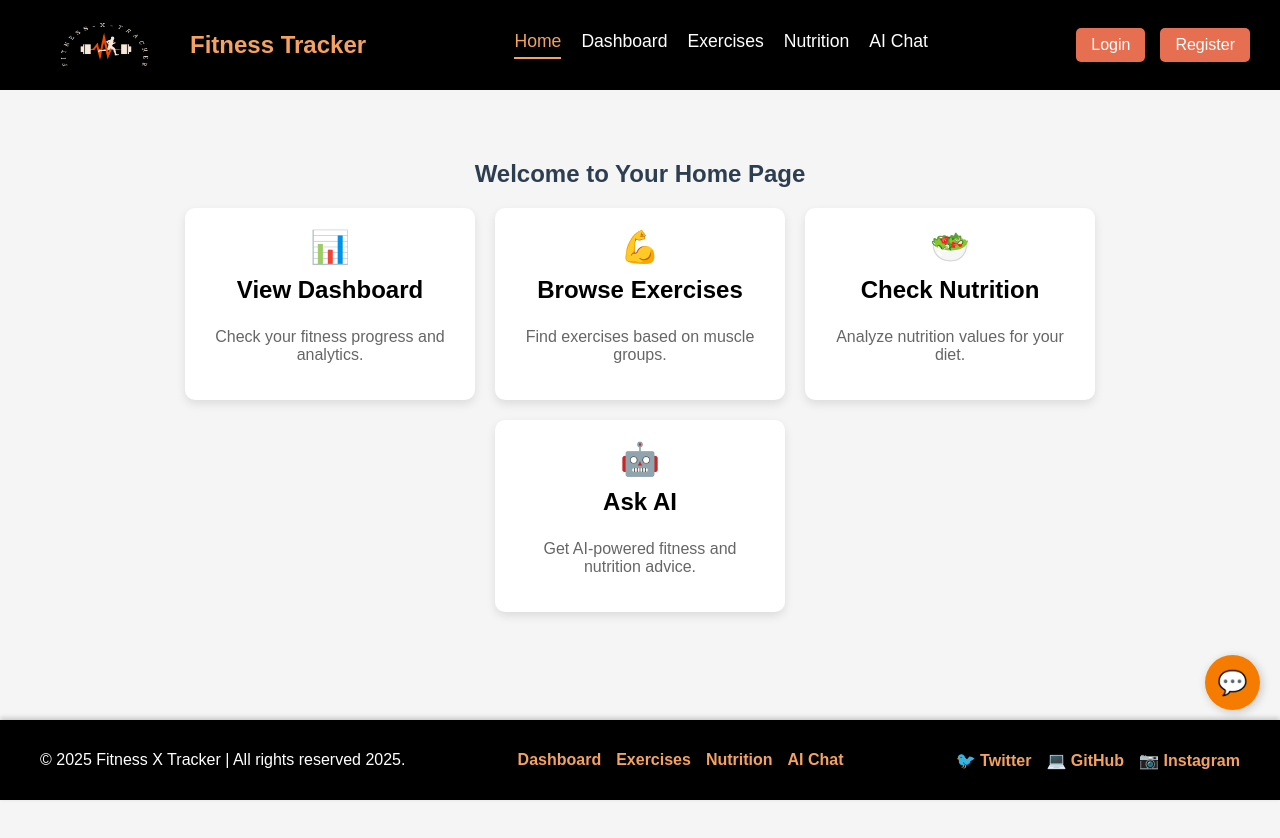
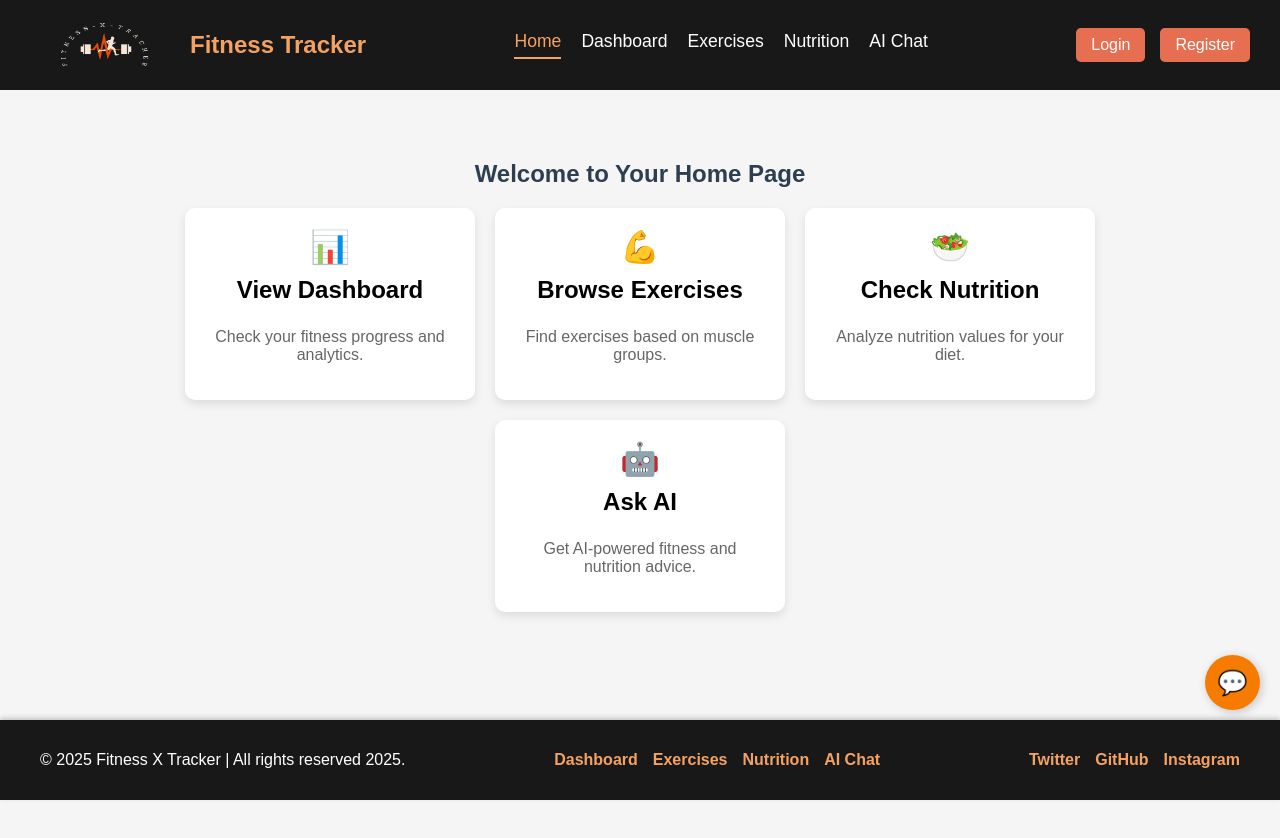
Before and after one commit to AkshayDaundkar/WebDataManagement, a React (Create React App) app in the folder frontend/: page / in a window 1280 px wide. Shown: the top 838 px of the page. Built offline with nearby package versions, Linux system fonts and the light colour scheme.

Commit message:
added few fixes to logo and css

```diff
--- a/frontend/src/components/Footer.css
+++ b/frontend/src/components/Footer.css
@@ -1,6 +1,6 @@
 /* Footer Styles */
 .footer {
-  background-color: black;
+  background-color: rgba(0, 0, 0, 0.9);
   color: white;
   text-align: center;
   padding: 15px 0;
--- a/frontend/src/components/Footer.js
+++ b/frontend/src/components/Footer.js
@@ -24,21 +24,21 @@ const Footer = () => {
             target="_blank"
             rel="noopener noreferrer"
           >
-            🐦 Twitter
+            Twitter
           </a>
           <a
             href="https://github.com"
             target="_blank"
             rel="noopener noreferrer"
           >
-            💻 GitHub
+            GitHub
           </a>
           <a
             href="https://instagram.com"
             target="_blank"
             rel="noopener noreferrer"
           >
-            📷 Instagram
+            Instagram
           </a>
         </div>
       </div>
--- a/frontend/src/components/Navbar.css
+++ b/frontend/src/components/Navbar.css
@@ -3,7 +3,7 @@
   display: flex;
   justify-content: space-between;
   align-items: center;
-  background: black;
+  background: rgba(0, 0, 0, 0.9);
   color: white;
   padding: 15px 30px;
   box-shadow: 0 4px 10px rgba(0, 0, 0, 0.2);
--- a/frontend/src/components/Navbar.js
+++ b/frontend/src/components/Navbar.js
@@ -2,7 +2,7 @@ import React, { useEffect, useState } from "react";
 import { NavLink, useNavigate } from "react-router-dom";
 import axios from "axios";
 import "./Navbar.css";
-import logo from "../assets/logo.png"; // Add your custom logo here
+import logo from "../assets/logo2.png"; // Add your custom logo here
 
 const Navbar = () => {
   const navigate = useNavigate();
--- a/frontend/src/pages/DashboardPage.css
+++ b/frontend/src/pages/DashboardPage.css
@@ -3,6 +3,7 @@
   padding: 50px;
   background: #f5f5f5;
   min-height: 100vh;
+  margin-bottom: 100px;
 }
 
 .dashboard-title {
```
Also changed, not shown: frontend/src/assets/logo2.png (added).
